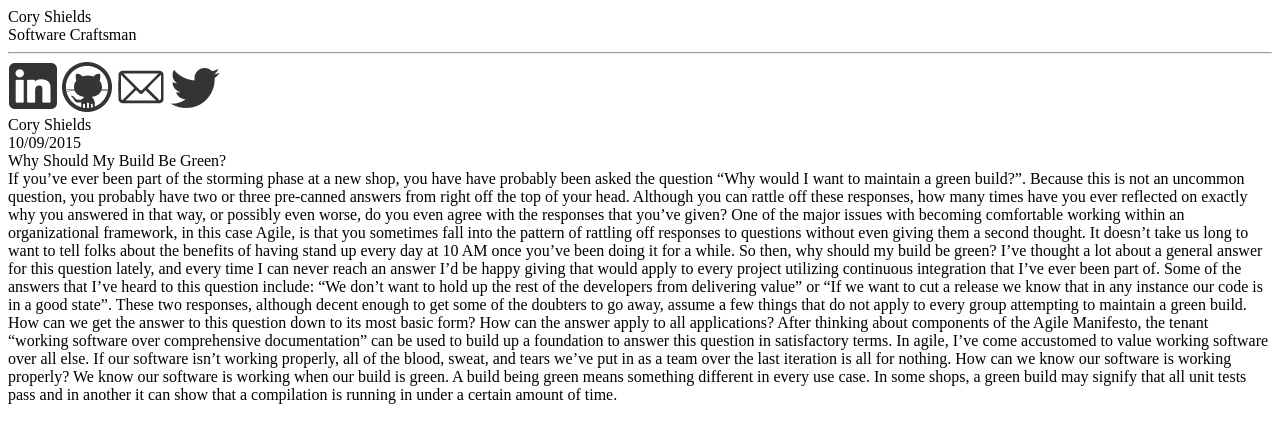
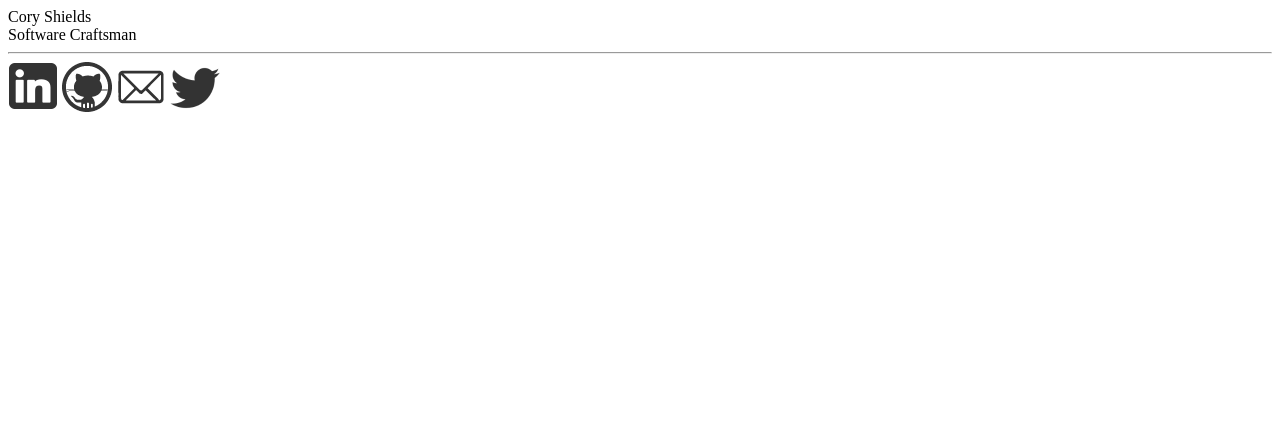
Before and after one commit to shieldscr/shieldscrApp, a website: page app/index/index.html in a window 1280 px wide. Drawn offline with Linux system fonts and the light colour scheme; files whose address does not match are found by name.

Commit message:
Removed blog text

```diff
--- a/app/index/index.html
+++ b/app/index/index.html
@@ -9,25 +9,4 @@
 		<a href="mailto:cory.r.shields@gmail.com?Subject=WebContact" target="_blank"><img src="img/gmail.png"></img></a>
 		<a href="https://twitter.com/shieldscr" target="_blank"><img src="img/twitter.png"></img></a>
 	</div>
-
-	<div class="blog-area">
-		<div class="blog-post">
-			<div class="author">Cory Shields</div>
-			<div class="date">10/09/2015</div>
-			<div class="title">Why Should My Build Be Green?</div>
-			<div class="body">
-				If you’ve ever been part of the storming phase at a new shop, you have have probably been asked the question “Why would I want to maintain a green build?”. Because this is not an uncommon question, you probably have two or three pre-canned answers from right off the top of your head. Although you can rattle off these responses, how many times have you ever reflected on exactly why you answered in that way, or possibly even worse, do you even agree with the responses that you’ve given?
-
-One of the major issues with becoming comfortable working within an organizational framework, in this case Agile, is that you sometimes fall into the pattern of rattling off responses to questions without even giving them a second thought. It doesn’t take us long to want to tell folks about the benefits of having stand up every day at 10 AM once you’ve been doing it for a while.
-
-So then, why should my build be green? I’ve thought a lot about a general answer for this question lately, and every time I can never reach an answer I’d be happy giving that would apply to every project utilizing continuous integration that I’ve ever been part of. Some of the answers that I’ve heard to this question include: “We don’t want to hold up the rest of the developers from delivering value” or “If we want to cut a release we know that in any instance our code is in a good state”. These two responses, although decent enough to get some of the doubters to go away,  assume a few things that do not apply to every group attempting to maintain a green build.
-
-How can we get the answer to this question down to its most basic form? How can the answer apply to all applications?
-
-After thinking about components of the Agile Manifesto, the tenant “working software over comprehensive documentation” can be used to build up a foundation to answer this question in satisfactory terms. In agile, I’ve come accustomed to value working software over all else. If our software isn’t working properly, all of the blood, sweat, and tears we’ve put in as a team over the last iteration is all for nothing. How can we know our software is working properly? We know our software is working when our build is green. A build being green means something different in every use case. In some shops, a green build may signify that all unit tests pass and in another it can show that a compilation is running in under a certain amount of time.
-
-			</div>
-		</div>
-	</div>
-
 </div>
```
